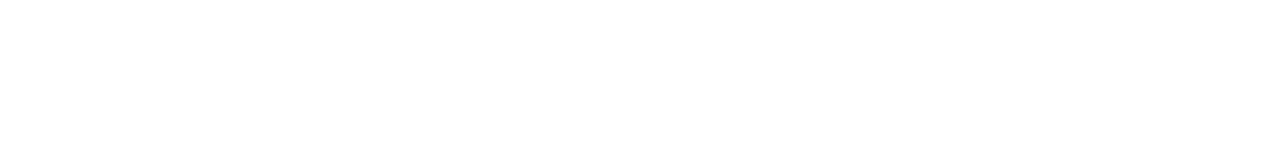
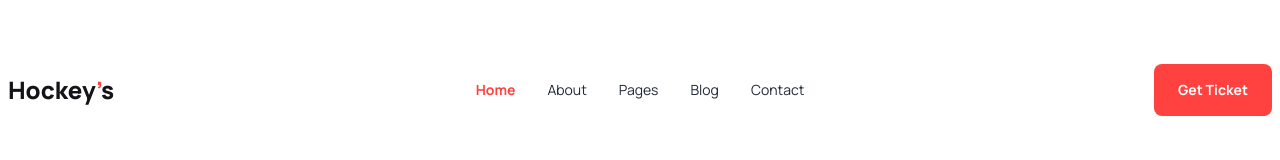
Before and after one commit to abubakar1010/Masmak_Hockey_Club, a plain HTML site: page index.html in a window 1280 px wide. Drawn offline with nearby package versions, Linux system fonts and the light colour scheme.

Commit message:
finished navbar with responsive ui

```diff
--- a/index.html
+++ b/index.html
@@ -1,21 +1,113 @@
 <!DOCTYPE html>
-<html lang="en">
+<html lang="en" data-theme="light">
 
 <head>
-    <meta charset="UTF-8" data-theme="light">
+    <meta charset="UTF-8">
     <meta name="viewport" content="width=device-width, initial-scale=1.0">
     <title>Masmak Hokey Club</title>
 
-    <!-- tailwind and daisy goes here -->
+    <!-- tailwind and daisy link goes here -->
 
     <link href="https://cdn.jsdelivr.net/npm/daisyui@4.6.0/dist/full.min.css" rel="stylesheet" type="text/css" />
     <script src="https://cdn.tailwindcss.com"></script>
+
+    <!-- google font link here -->
+
+    <link rel="preconnect" href="https://fonts.googleapis.com">
+    <link rel="preconnect" href="https://fonts.gstatic.com" crossorigin>
+    <link href="https://fonts.googleapis.com/css2?family=Manrope:wght@400;500;600;700;800&display=swap"
+        rel="stylesheet">
+
+    <!-- google fon end here -->
+
+    <!-- css start here -->
+
+    <style>
+        .font-manrope {
+            font-family: 'Manrope', sans-serif;
+        }
+    </style>
+
+    <!-- css end here -->
+
+    <!-- google font icon link start here -->
+
+    <link rel="stylesheet"
+        href="https://fonts.googleapis.com/css2?family=Material+Symbols+Outlined:opsz,wght,FILL,GRAD@20..48,100..700,0..1,-50..200" />
+
+    <!-- google font icon link end here -->
 </head>
 
-<body>
-    <nav">
+<body class="font-manrope">
+
+    <!-- navbar start here -->
+
+    <nav class="container mx-auto my-14">
+
+        <div class="navbar">
+
+            <!-- left side start here -->
+
+            <div class="navbar-start">
+                <div class="dropdown">
+                    <div tabindex="0" role="button" class="btn btn-ghost lg:hidden">
+                        <svg xmlns="http://www.w3.org/2000/svg" class="h-5 w-5" fill="none" viewBox="0 0 24 24"
+                            stroke="currentColor">
+                            <path stroke-linecap="round" stroke-linejoin="round" stroke-width="2"
+                                d="M4 6h16M4 12h8m-8 6h16" />
+                        </svg>
+                    </div>
+                    <ul tabindex="0"
+                        class="menu menu-sm dropdown-content mt-3 z-[1] p-2 shadow bg-base-100 rounded-box w-52">
+                        <li><a>Home</a></li>
+                        <li><a>About</a></li>
+                        <li><a>Pages</a></li>
+                        <li><a>Blog</a></li>
+                        <li><a>Contact</a></li>
+                    </ul>
+                </div>
+                <a class="text-2xl font-extrabold text-[#131318]">Hockey<span
+                        class="text-[#FF4240] text-2xl font-extrabold">’</span>s</a>
+            </div>
+
+            <!-- left side end here -->
+
+            <!-- middle part start here -->
+
+            <div class="navbar-center hidden lg:flex">
+                <ul class="menu menu-horizontal px-1">
+                    <li class="font-bold text-[#FF4240]"><a>Home</a></li>
+                    <li><a>About</a></li>
+                    <li><a>Pages</a></li>
+                    <li><a>Blog</a></li>
+                    <li><a>Contact</a></li>
+
+                </ul>
+            </div>
+
+            <!-- middle part end here -->
+
+            <!-- right side container start here -->
+
+            <div class="navbar-end ">
+                <div class="flex gap-6 justify-center items-center">
+                    <div class="text-[#89898B] hidden">
+                        <span class="material-symbols-outlined">
+                            search
+                        </span>
+                    </div>
+                    <button class="bg-[#FF4240] text-sm font-bold text-white rounded-lg px-6 py-4">
+                        Get Ticket
+                    </button>
+                </div>
+            </div>
+
+            <!-- right side end here -->
+        </div>
 
     </nav>
+
+    <!-- navbar end here -->
 
     <header>
 
```
